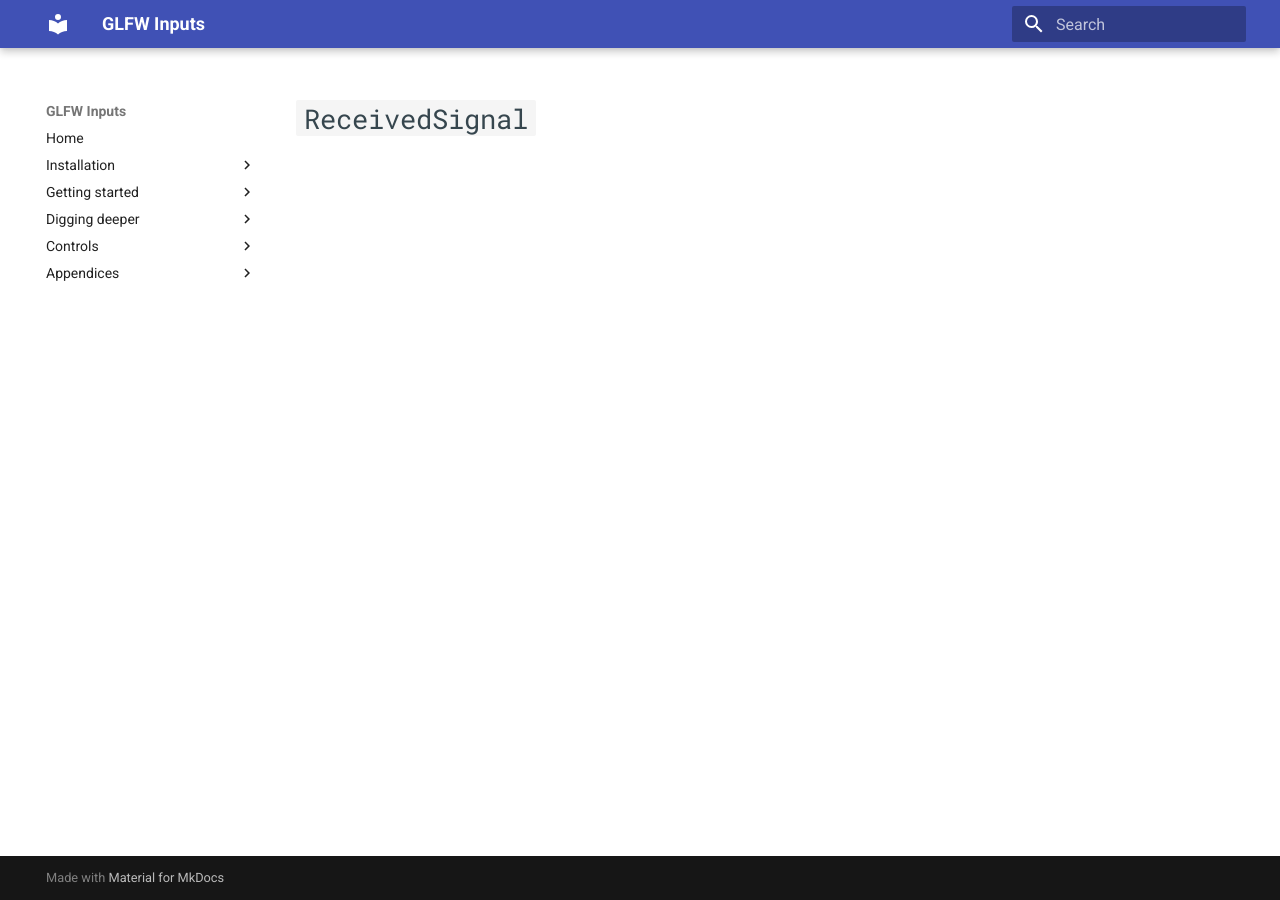
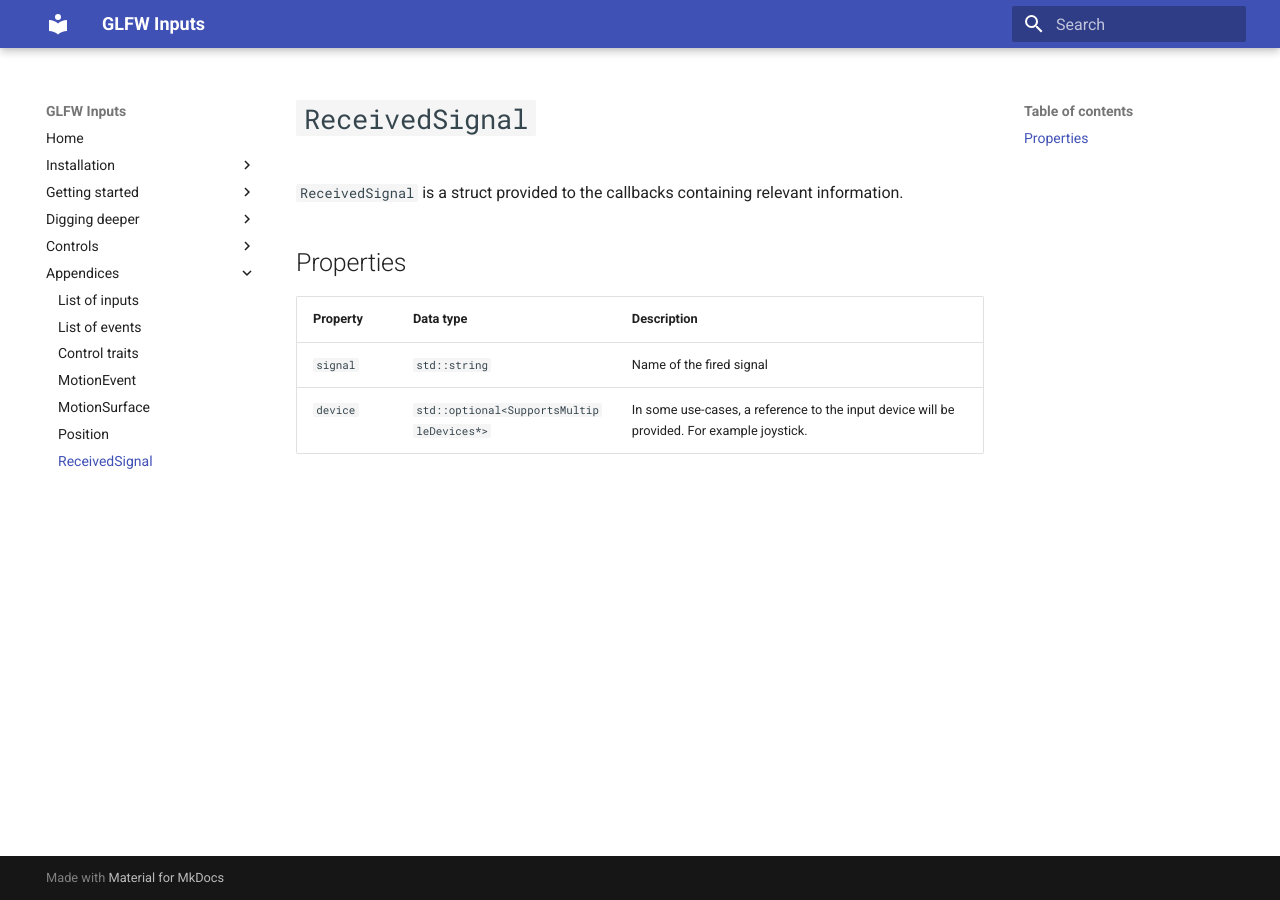
Before and after one commit to markhj/glfw-inputs, an MkDocs documentation site: the page built from docs/misc/received-signal.md, in a window 1280 px wide. Built offline with MkDocs 1.6.1 and Material for MkDocs 9.7.7, drawn with Linux system fonts in a browser that asks for light colours.

Commit message:
ReceivedSignal docs

```diff
--- a/docs/misc/received-signal.md
+++ b/docs/misc/received-signal.md
@@ -1 +1,10 @@
 # ``ReceivedSignal``
+
+``ReceivedSignal`` is a struct provided to the callbacks containing
+relevant information.
+
+## Properties
+| Property   | Data type | Description                                                                                |
+|------------| --- |--------------------------------------------------------------------------------------------|
+| ``signal`` | ``std::string`` | Name of the fired signal                                                                   |
+| ``device`` | ``std::optional<SupportsMultipleDevices*>`` | In some use-cases, a reference to the input device will be provided. For example joystick. |
--- a/mkdocs.yml
+++ b/mkdocs.yml
@@ -28,3 +28,4 @@ nav:
     - MotionEvent: misc/motion-event.md
     - MotionSurface: misc/motion-surface.md
     - Position: misc/position.md
+    - ReceivedSignal: misc/received-signal.md
```
